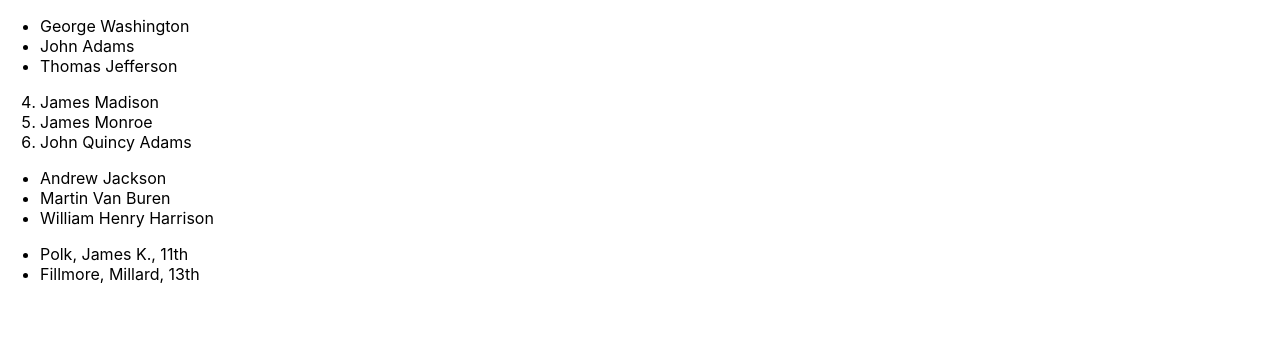
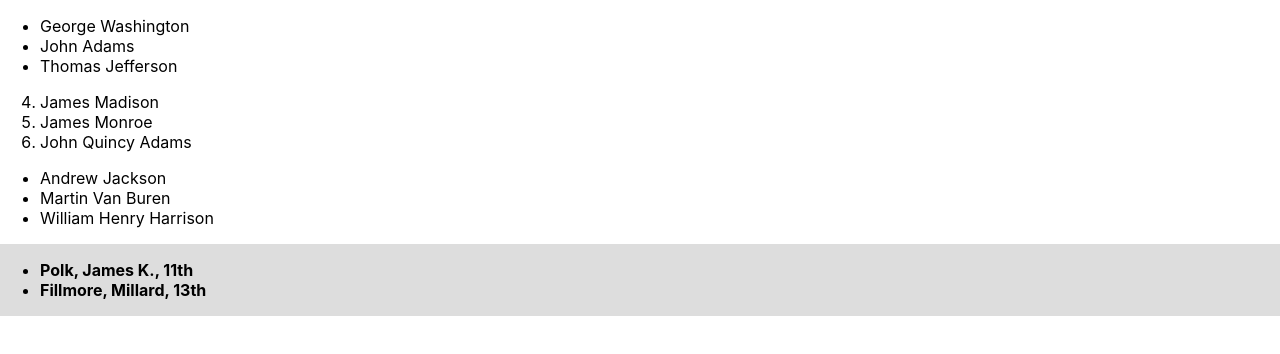
Before and after one commit to nmogylchuk/react-homework1, a React (Create React App) app in the folder homework-1/: page / in a window 1280 px wide. Shown: the top 354 px of the page. Built offline with nearby package versions, Linux system fonts and the light colour scheme.

Commit message:
Add styling for list of 10-14 presidents (subtask 6)

```diff
--- a/homework-1/src/index.js
+++ b/homework-1/src/index.js
@@ -41,6 +41,13 @@ const formatedListOfPresidentsFrom10To14 = ({ firstName, lastName, presidentInde
   return `${lastName}, ${firstName}, ${presidentIndex}th`;
 }
 
+const stylingForListOfPresidentsFrom10To14 = {
+  backgroundColor: '#ddd',
+  paddingTop: '1em',
+  paddingBottom: '1em',
+  fontWeight: 'bold',
+}
+
 ReactDOM.render(
   <div>
     <ul>
@@ -60,7 +67,7 @@ ReactDOM.render(
         </li>
       )}
     </ul>
-    <ul>
+    <ul style={stylingForListOfPresidentsFrom10To14}>
       {listOfPresidentsFrom10To14.map(president =>
         president.presidentIndex % 2 === 1 ? (
           <li key={president.presidentIndex}>
```
